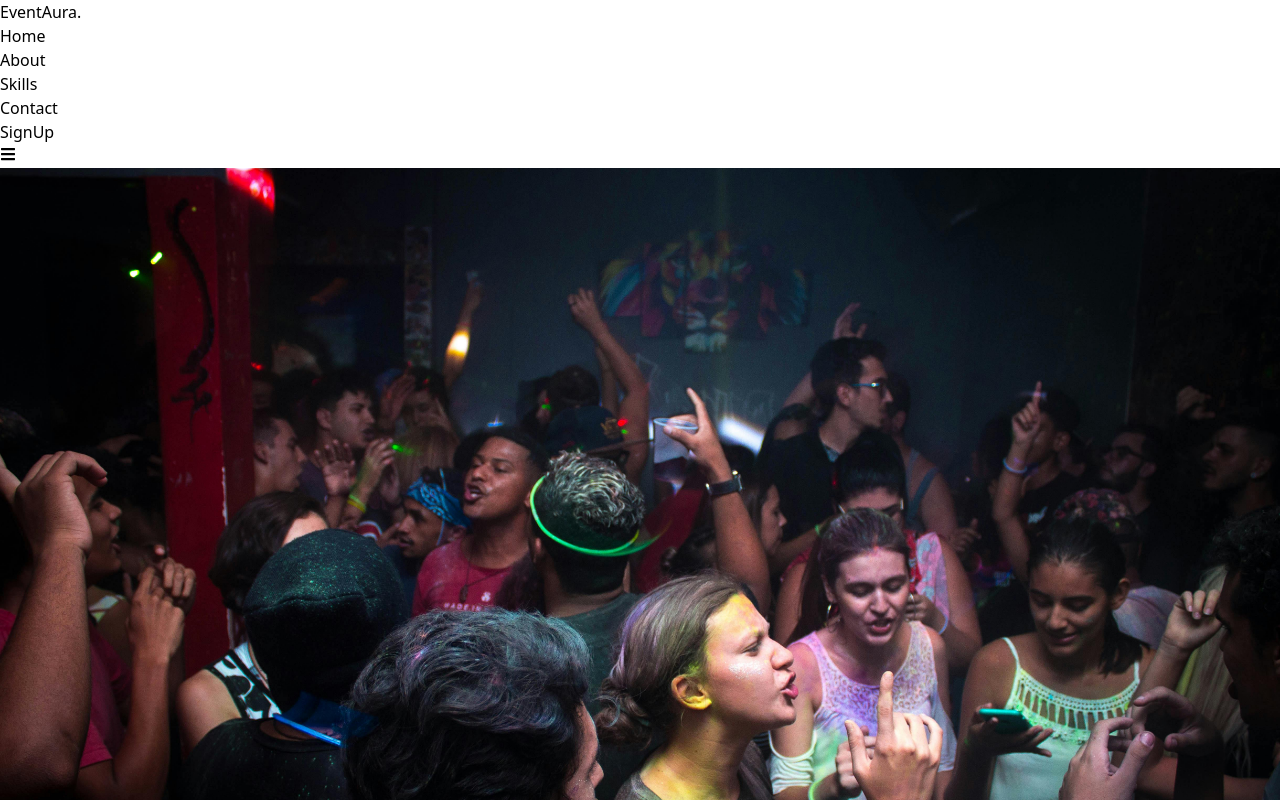
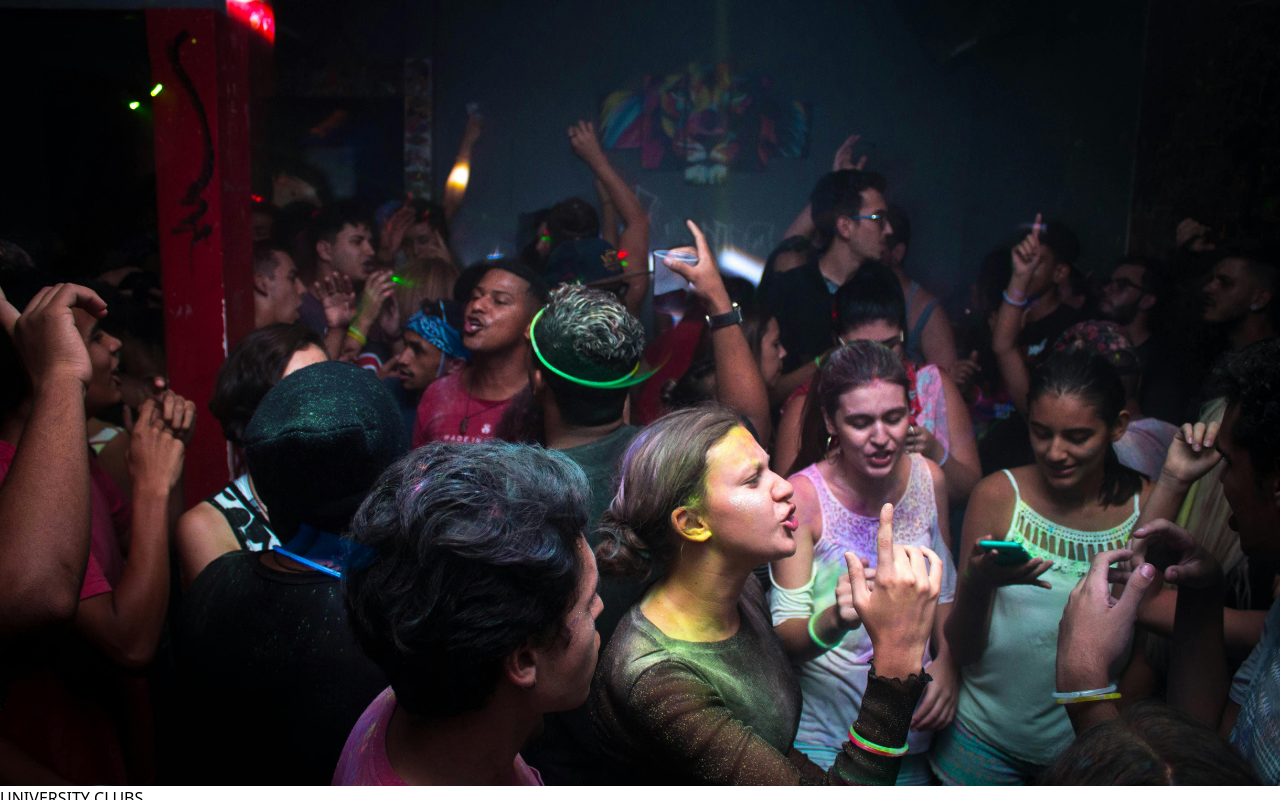
Before and after one commit to ravinduhasi/university-event-management-system, a React (Vite) app: page / in a window 1280 px wide. Shown: the top 800 px of the page. Built offline with nearby package versions, Linux system fonts and the light colour scheme.

Commit message:
remove nav bar component

```diff
--- a/src/App.jsx
+++ b/src/App.jsx
@@ -1,17 +1,17 @@
 import React from "react";
-import Navbar from "./components/Navbar";
 import Home from "./pages/Home";
 import About from "./pages/About";
 import Skills from "./pages/Skills";
 import Contact from "./pages/Contact";
 import AuthPage from "./pages/SigninAndSignup";
+import ADashboard from "./components/AdminDsh/AdminDashboard";
 import { BrowserRouter as Router, Routes, Route } from "react-router-dom";
 
 function App() {
   return (
     <>
       <Router>
-        <Navbar />
+
 
         {/* Routes instead of Switch */}
         <Routes>
@@ -21,6 +21,7 @@ function App() {
           <Route path="/skills" element={<Skills />} />
           <Route path="/contact" element={<Contact />} />
           <Route path="/SignUp" element={<AuthPage />} />
+          <Route path="/admin" element={<ADashboard />} />
 
 
         </Routes>
```
